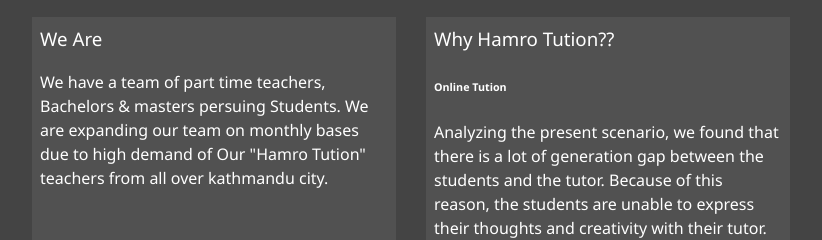
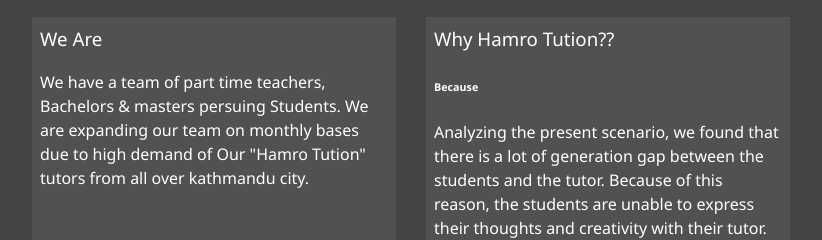
Before and after one commit to kshitizpandeya0705/kshitizpandeya0705.github.io, a plain HTML site: page About.html in a window 1280 px wide. Shown: the part 619-859 px from the top of the page, 32-854 px from the left. Drawn offline with Linux system fonts and the light colour scheme.

Commit message:
Done about.html

```diff
--- a/About.html
+++ b/About.html
@@ -77,7 +77,7 @@
           <p>
             We have a team of part time teachers, Bachelors & masters persuing Students.
             We are expanding our team on monthly bases due to high demand of Our "Hamro Tution"
-            teachers from all over kathmandu city.
+            tutors from all over kathmandu city.
 
 
 
@@ -85,7 +85,7 @@
         </div>
         <div class="job job-2">
           <h3>Why Hamro Tution??</h3>
-          <h6>Online Tution</h6>
+          <h6>Because</h6>
           <p>
 
             Analyzing the present scenario, we found that there is a lot
```
